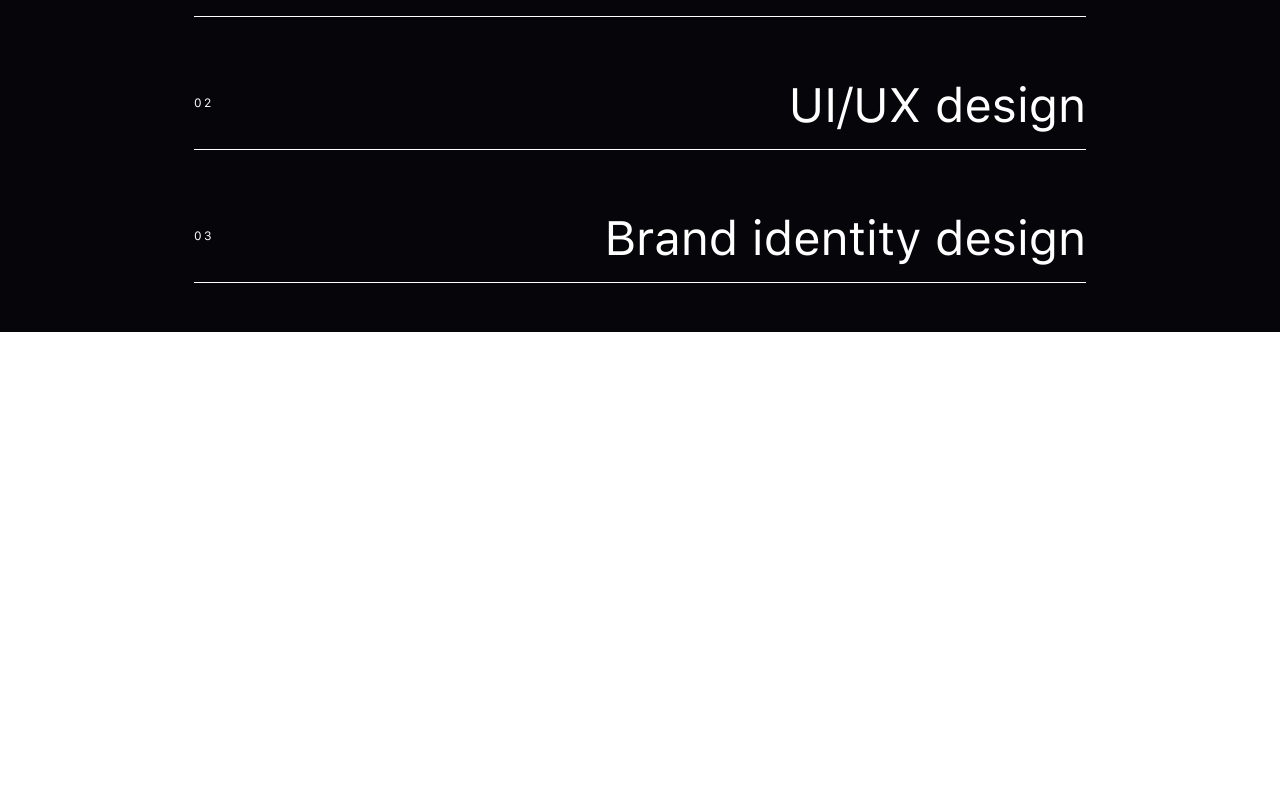
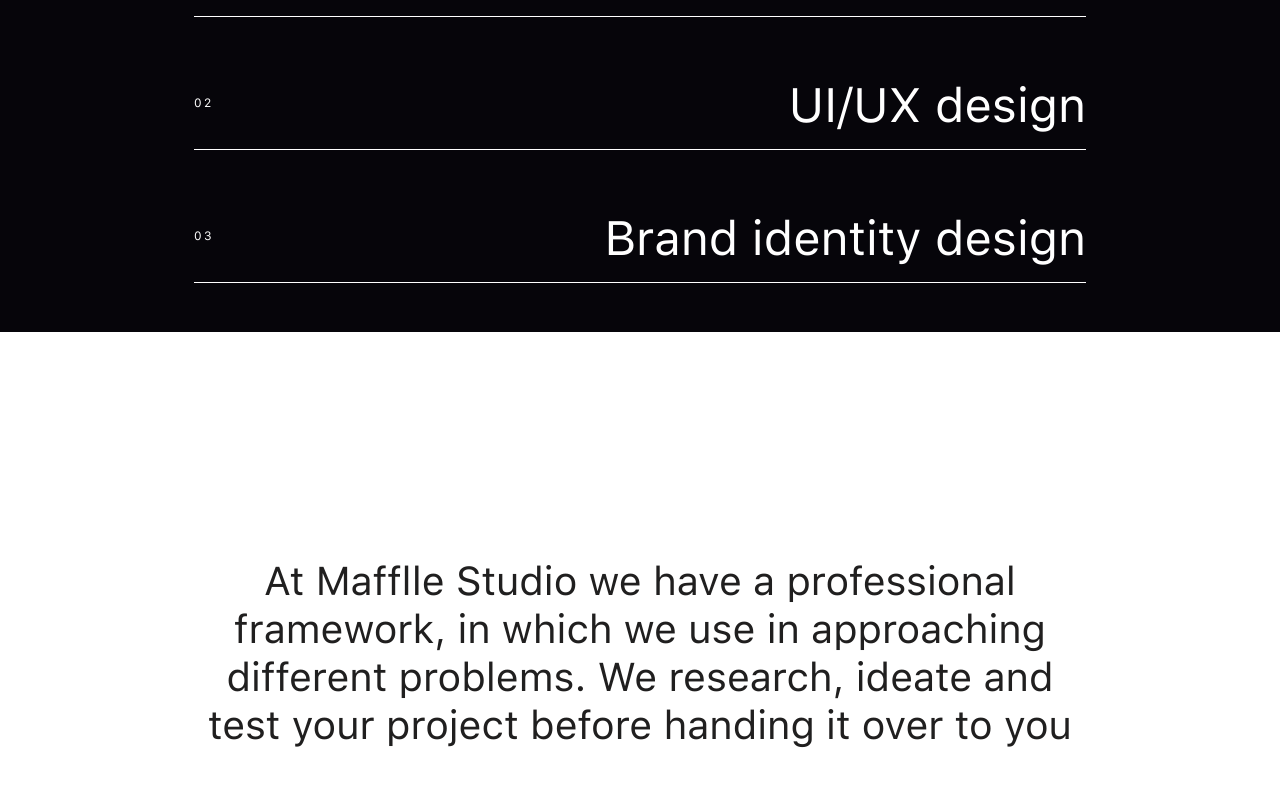
Before and after one commit to Mafflle/Mafflle-Website, a SvelteKit app: page / in a window 1280 px wide. Shown: the part 3258-4044 px from the top of the page. Before the commit the page ends 3590 px from the top, so only its background shows below. Built offline with nearby package versions, Linux system fonts and the light colour scheme.

Commit message:
Added story section

```diff
--- /dev/null
+++ b/src/lib/Story.svelte
@@ -0,0 +1,6 @@
+<div class="h-[80vh] w-full xl:px-[12.125rem] px-[2.5rem] flex justify-center items-center">
+	<div class="story-text text-[#201F1F] text-[2.5rem] font-medium leading-[120%] text-center">
+		At Mafflle Studio we have a professional framework, in which we use in approaching different
+		problems. We research, ideate and test your project before handing it over to you
+	</div>
+</div>
--- a/src/routes/+page.svelte
+++ b/src/routes/+page.svelte
@@ -3,6 +3,7 @@
 	import Hero from '$lib/Hero.svelte';
 	import Navbar from '$lib/Navbar.svelte';
 	import Services from '$lib/Services.svelte';
+	import Story from '$lib/Story.svelte';
 	import Works from '$lib/Works.svelte';
 </script>
 
@@ -11,3 +12,4 @@
 <About />
 <Works />
 <Services />
+<Story />
```
